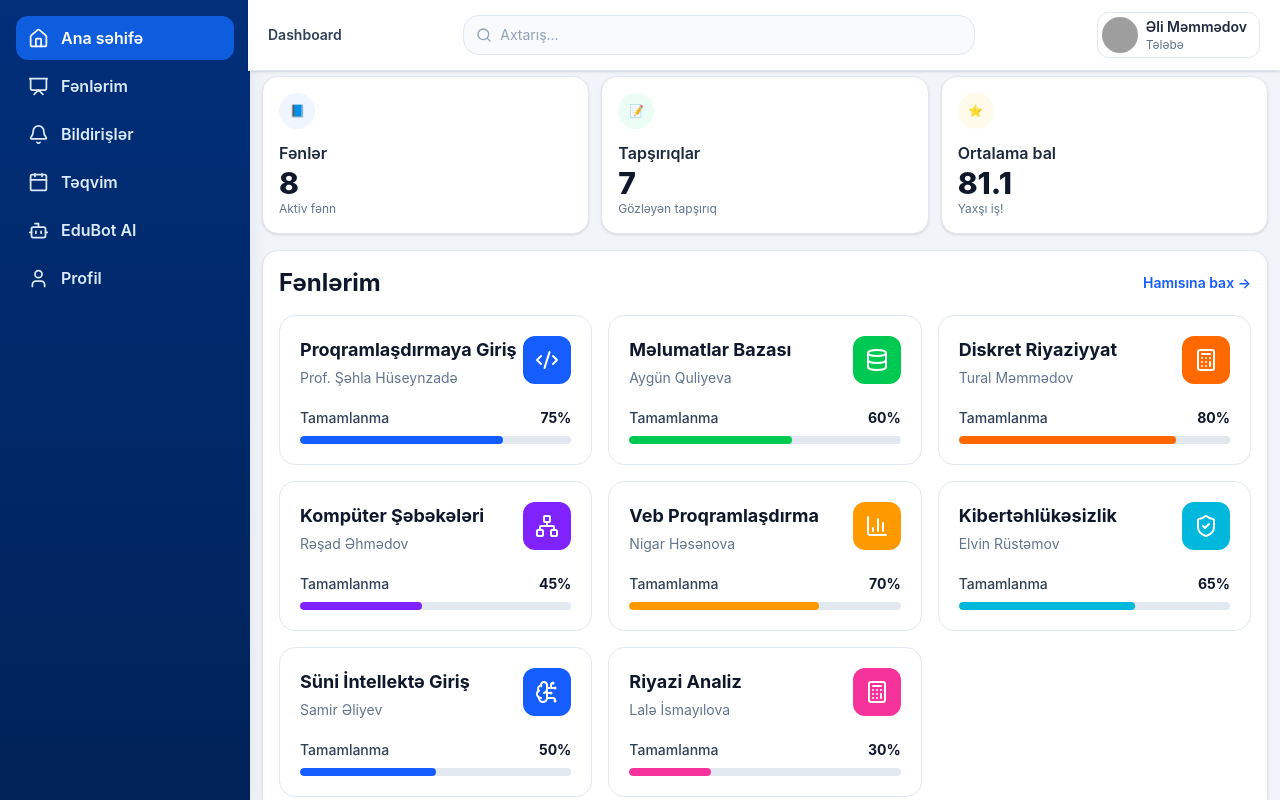
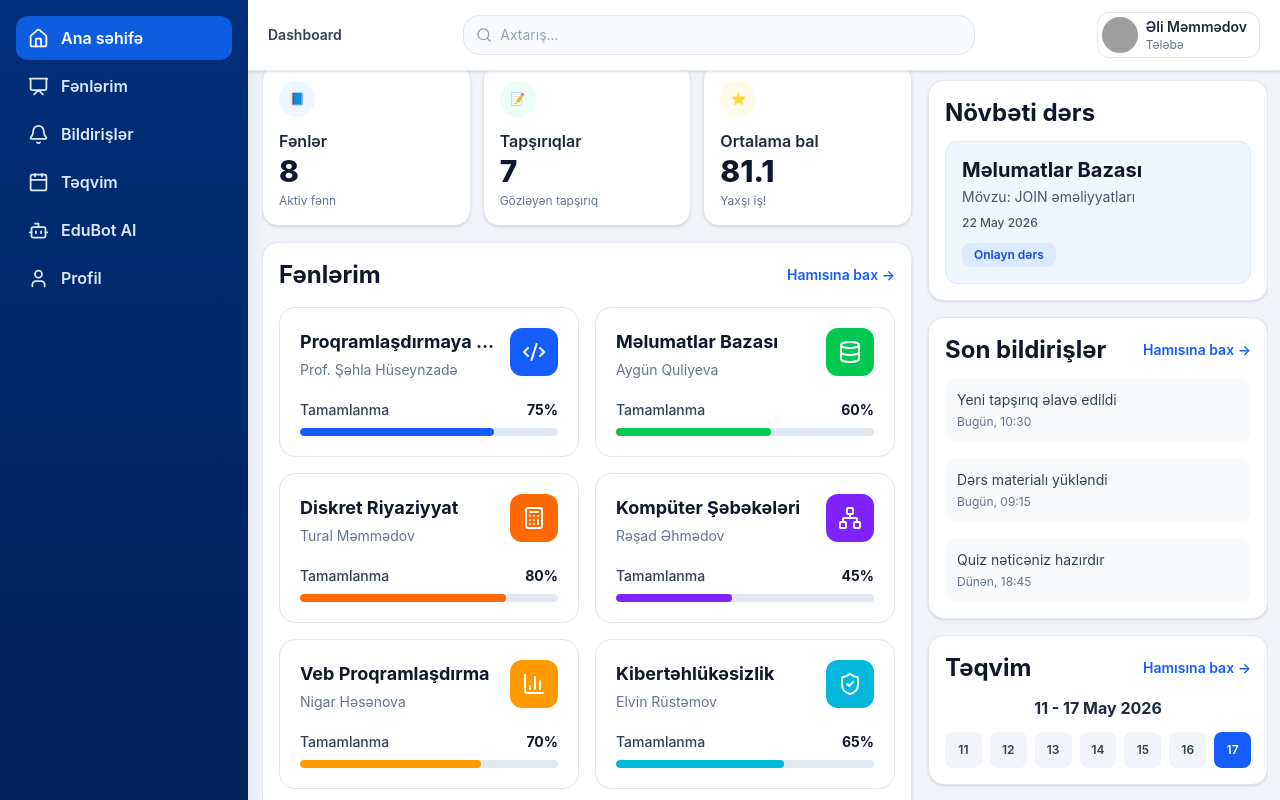
Before and after one commit to JafarMustafayev/LMS, a React (Vite) app: page / in a window 1280 px wide. Shown: the top 800 px of the page. Built offline with nearby package versions, Linux system fonts and the light colour scheme; grey boxes are pictures that could not be loaded.

Commit message:
bezi UI deyisiklikleri edildi

```diff
--- a/src/components/Sidebar.jsx
+++ b/src/components/Sidebar.jsx
@@ -22,7 +22,7 @@ function Sidebar() {
   return (
     <>
       {/* Desktop Sidebar */}
-      <aside className="sticky top-0 z-50 hidden h-screen flex-col overflow-y-auto bg-gradient-to-b from-[#012f7a] to-[#012258] p-4 text-slate-100 shadow-xl xl:flex">
+      <aside className="fixed inset-y-0 left-0 z-50 hidden w-62 flex-col overflow-y-auto bg-gradient-to-b from-[#012f7a] to-[#012258] p-4 text-slate-100 shadow-xl xl:flex">
         <nav className="space-y-1">
           {navItems.map((item) => (
             <NavLink
@@ -42,8 +42,6 @@ function Sidebar() {
             </NavLink>
           ))}
         </nav>
-
-
       </aside>
 
       {/* Mobile Bottom Navigation */}
--- a/src/components/dashboard/CalendarCard.jsx
+++ b/src/components/dashboard/CalendarCard.jsx
@@ -22,29 +22,36 @@ function CalendarCard() {
 
   const firstDate = weekDates[0];
   const lastDate = weekDates[6];
-  const rangeLabel = `${firstDate.getDate()} - ${lastDate.getDate()} ${monthNames[lastDate.getMonth()]} ${lastDate.getFullYear()}`;
+
+  const rangeLabel = `${firstDate.getDate()} - ${lastDate.getDate()} ${
+    monthNames[lastDate.getMonth()]
+  } ${lastDate.getFullYear()}`;
 
   return (
-    <section className="rounded-2xl border border-slate-200 bg-white p-4 shadow-sm">
-      <div className="mb-3 flex items-center justify-between">
-        <h2 className="text-2xl font-bold text-slate-900">Təqvim</h2>
-        <Link className="text-sm font-semibold text-blue-600" to="calendar">
+    <section className="min-w-0 rounded-2xl border border-slate-200 bg-white p-3 shadow-sm sm:p-4">
+      <div className="mb-3 flex flex-wrap items-center justify-between gap-2">
+        <h2 className="text-xl font-bold text-slate-900 sm:text-2xl">Təqvim</h2>
+
+        <Link
+          className="text-sm font-semibold text-blue-600 hover:text-blue-700"
+          to="/calendar"
+        >
           Hamısına bax →
         </Link>
       </div>
 
-      <p className="mb-3 text-center text-base font-bold text-slate-800">
+      <p className="mb-3 text-center text-sm font-bold text-slate-800 sm:text-base">
         {rangeLabel}
       </p>
 
-      <div className="grid grid-cols-7 gap-2 text-center">
+      <div className="grid min-w-0 grid-cols-7 gap-1 text-center sm:gap-2">
         {weekDates.map((date) => {
           const isToday = date.toDateString() === today.toDateString();
 
           return (
             <span
               key={date.toISOString()}
-              className={`grid h-9 place-items-center rounded-lg text-xs font-semibold ${
+              className={`grid h-8 min-w-0 place-items-center rounded-lg text-xs font-semibold sm:h-9 ${
                 isToday
                   ? "bg-blue-600 text-white"
                   : "bg-slate-100 text-slate-700"
--- a/src/components/dashboard/NextLessonCard.jsx
+++ b/src/components/dashboard/NextLessonCard.jsx
@@ -1,19 +1,25 @@
-import { Link } from "react-router-dom";
-
 function NextLessonCard({ nextLesson }) {
   return (
-    <section className="rounded-2xl border border-slate-200 bg-white p-4 shadow-sm">
+    <section className="min-w-0 rounded-2xl border border-slate-200 bg-white p-3 shadow-sm sm:p-4">
       <div className="mb-3 flex items-center justify-between">
-        <h2 className="text-2xl font-bold text-slate-900">Növbəti dərs</h2>
+        <h2 className="text-xl font-bold text-slate-900 sm:text-2xl">
+          Növbəti dərs
+        </h2>
       </div>
-      <div className="rounded-xl border border-blue-100 bg-blue-50 p-4">
-        <h3 className="text-xl font-bold leading-tight text-slate-900">
+
+      <div className="min-w-0 rounded-xl border border-blue-100 bg-blue-50 p-4">
+        <h3 className="break-words text-lg font-bold leading-tight text-slate-900 sm:text-xl">
           {nextLesson.title}
         </h3>
-        <p className="mt-1 text-sm text-slate-600">{nextLesson.topic}</p>
+
+        <p className="mt-1 break-words text-sm text-slate-600">
+          {nextLesson.topic}
+        </p>
+
         <p className="mt-2 text-xs font-medium text-slate-600">
           {nextLesson.time}
         </p>
+
         <span className="mt-3 inline-flex rounded-lg bg-blue-100 px-3 py-1 text-xs font-semibold text-blue-700">
           {nextLesson.mode}
         </span>
--- a/src/components/dashboard/NotificationsCard.jsx
+++ b/src/components/dashboard/NotificationsCard.jsx
@@ -2,20 +2,24 @@ import { Link } from "react-router-dom";
 
 function NotificationsCard({ notifications, count }) {
   return (
-    <section className="rounded-2xl border border-slate-200 bg-white p-4 shadow-sm">
-      <div className="mb-3 flex items-center justify-between">
-        <h2 className="text-2xl font-bold text-slate-900">Son bildirişlər</h2>
+    <section className="min-w-0 rounded-2xl border border-slate-200 bg-white p-3 shadow-sm sm:p-4">
+      <div className="mb-3 flex flex-wrap items-center justify-between gap-2">
+        <h2 className="text-xl font-bold text-slate-900 sm:text-2xl">
+          Son bildirişlər
+        </h2>
+
         <Link
-          className="text-sm font-semibold text-blue-600"
+          className="text-sm font-semibold text-blue-600 hover:text-blue-700"
           to="/notifications"
         >
           Hamısına bax →
         </Link>
       </div>
-      <ul className="space-y-4">
+
+      <ul className="space-y-3 sm:space-y-4">
         {notifications.slice(0, count).map((item) => (
-          <li key={item.id} className="rounded-xl bg-slate-50 p-3">
-            <p className="text-sm text-slate-700">{item.title}</p>
+          <li key={item.id} className="min-w-0 rounded-xl bg-slate-50 p-3">
+            <p className="break-words text-sm text-slate-700">{item.title}</p>
             <p className="mt-1 text-xs text-slate-500">{item.time}</p>
           </li>
         ))}
--- a/src/components/dashboard/RightSidebar.jsx
+++ b/src/components/dashboard/RightSidebar.jsx
@@ -4,7 +4,7 @@ import NotificationsCard from "./NotificationsCard";
 
 function RightSidebar({ nextLesson, notifications }) {
   return (
-    <aside className="space-y-4">
+    <aside className="min-w-0 space-y-4 xl:sticky xl:top-4 xl:self-start">
       <NextLessonCard nextLesson={nextLesson} />
       <NotificationsCard notifications={notifications} count={3} />
       <CalendarCard />
--- a/src/components/dashboard/StatsGrid.jsx
+++ b/src/components/dashboard/StatsGrid.jsx
@@ -1,21 +1,26 @@
 function StatsGrid({ statCards }) {
   return (
-    <div className="grid gap-3 sm:grid-cols-2 xl:grid-cols-3">
+    <div className="grid w-full min-w-0 gap-3 sm:grid-cols-2 lg:grid-cols-3">
       {statCards.map((card) => (
         <article
           key={card.title}
-          className="rounded-2xl border border-slate-200 bg-white p-4 shadow-sm"
+          className="min-w-0 rounded-2xl border border-slate-200 bg-white p-4 shadow-sm"
         >
           <span
-            className={`grid h-9 w-9 place-items-center rounded-full text-xs ${card.tone}`}
+            className={`grid h-9 w-9 shrink-0 place-items-center rounded-full text-xs ${card.tone}`}
           >
             {card.icon}
           </span>
-          <p className="mt-3 text-base font-semibold text-slate-800">
+
+          <p className="mt-3 truncate text-sm font-semibold text-slate-800 sm:text-base">
             {card.title}
           </p>
-          <p className="text-3xl font-extrabold text-slate-900">{card.value}</p>
-          <p className="text-xs text-slate-500">{card.note}</p>
+
+          <p className="text-2xl font-extrabold text-slate-900 sm:text-3xl">
+            {card.value}
+          </p>
+
+          <p className="mt-1 text-xs text-slate-500">{card.note}</p>
         </article>
       ))}
     </div>
--- a/src/components/dashboard/SubjectsSection.jsx
+++ b/src/components/dashboard/SubjectsSection.jsx
@@ -2,44 +2,51 @@ import { Link } from "react-router-dom";
 
 function SubjectsSection({ subjects }) {
   return (
-    <section className="rounded-2xl border border-slate-200 bg-white p-4 shadow-sm">
-      <div className="mb-4 flex items-center justify-between">
-        <h2 className="text-2xl font-bold text-slate-900">Fənlərim</h2>
+    <section className="w-full min-w-0 rounded-2xl border border-slate-200 bg-white p-3 shadow-sm sm:p-4">
+      <div className="mb-4 flex flex-wrap items-center justify-between gap-2">
+        <h2 className="text-xl font-bold text-slate-900 sm:text-2xl">
+          Fənlərim
+        </h2>
 
-        <Link to="subjects" className="text-sm font-semibold text-blue-600">
+        <Link
+          to="/subjects"
+          className="text-sm font-semibold text-blue-600 hover:text-blue-700"
+        >
           Hamısına bax →
         </Link>
       </div>
 
-      <div className="grid gap-4 md:grid-cols-2 xl:grid-cols-3">
+      <div className="grid min-w-0 gap-4 sm:grid-cols-2 2xl:grid-cols-3">
         {subjects.map((subject) => {
           const Icon = subject.icon;
 
           return (
             <article
               key={subject.id}
-              className="rounded-2xl border border-slate-200 p-5"
+              className="min-w-0 rounded-2xl border border-slate-200 p-4 sm:p-5"
             >
-              <div className="flex items-start justify-between">
-                <div>
-                  <h3 className="text-lg font-bold text-slate-900">
+              <div className="flex min-w-0 items-start justify-between gap-3">
+                <div className="min-w-0">
+                  <h3 className="truncate text-base font-bold text-slate-900 sm:text-lg">
                     {subject.title}
                   </h3>
 
-                  <p className="mt-1 text-sm text-slate-500">
+                  <p className="mt-1 truncate text-sm text-slate-500">
                     {subject.teacher}
                   </p>
                 </div>
 
                 <div
-                  className={`flex h-12 w-12 items-center justify-center rounded-xl ${subject.iconBg}`}
+                  className={`flex h-11 w-11 shrink-0 items-center justify-center rounded-xl sm:h-12 sm:w-12 ${subject.iconBg}`}
                 >
-                  <Icon className={`h-6 w-6 ${subject.iconColor}`} />
+                  <Icon
+                    className={`h-5 w-5 sm:h-6 sm:w-6 ${subject.iconColor}`}
+                  />
                 </div>
               </div>
 
               <div className="mt-5">
-                <div className="mb-2 flex items-center justify-between">
+                <div className="mb-2 flex items-center justify-between gap-2">
                   <p className="text-sm font-medium text-slate-700">
                     Tamamlanma
                   </p>
@@ -52,9 +59,7 @@ function SubjectsSection({ subjects }) {
                 <div className="h-2 overflow-hidden rounded-full bg-slate-200">
                   <div
                     className={`h-full rounded-full ${subject.progressColor}`}
-                    style={{
-                      width: `${subject.progress}%`,
-                    }}
+                    style={{ width: `${subject.progress}%` }}
                   />
                 </div>
               </div>
--- a/src/layout/MainLayout.jsx
+++ b/src/layout/MainLayout.jsx
@@ -4,16 +4,16 @@ import Navbar from "../components/Navbar";
 
 function MainLayout() {
   return (
-    <div className="min-h-dvh w-full max-w-full overflow-x-hidden bg-slate-100 xl:grid xl:grid-cols-[250px_minmax(0,1fr)]">
+    <div className="min-h-screen w-full overflow-x-hidden bg-slate-100">
       <Sidebar />
 
-      <main className="min-w-0 w-full overflow-x-hidden pb-20 pt-14 xl:pb-0 xl:pt-16">
+      <div className="min-w-0 w-full overflow-x-hidden xl:pl-[250px]">
         <Navbar />
 
-        <div className="w-full max-w-full overflow-x-hidden p-2 sm:p-3">
+        <main className="min-w-0 w-full overflow-x-hidden px-2 pb-20 pt-16 sm:px-3 xl:pb-4">
           <Outlet />
-        </div>
-      </main>
+        </main>
+      </div>
     </div>
   );
 }
--- a/src/pages/DashboardPage.jsx
+++ b/src/pages/DashboardPage.jsx
@@ -1,19 +1,20 @@
+import { useEffect } from "react";
 import RightSidebar from "../components/dashboard/RightSidebar";
 import StatsGrid from "../components/dashboard/StatsGrid";
 import SubjectsSection from "../components/dashboard/SubjectsSection";
 import { nextLesson, statCards } from "../data/datas";
 import { notificationsSeed } from "../data/notificationsData";
 import { subjects } from "../data/subjectDatas";
-import { useEffect } from "react";
 
 function DashboardPage() {
   useEffect(() => {
     document.title = "LMS";
   }, []);
+
   return (
-    <div className="space-y-4">
-      <div className="grid gap-4 2xl:grid-cols-[1fr_360px]">
-        <section className="space-y-4">
+    <div className="w-full max-w-full overflow-x-hidden space-y-4">
+      <div className="grid w-full max-w-full min-w-0 gap-4 xl:grid-cols-[minmax(0,1fr)_340px] 2xl:grid-cols-[minmax(0,1fr)_360px]">
+        <section className="min-w-0 space-y-4">
           <StatsGrid statCards={statCards} />
           <SubjectsSection subjects={subjects} />
         </section>
--- a/src/pages/SubjectsPage.jsx
+++ b/src/pages/SubjectsPage.jsx
@@ -9,7 +9,7 @@ function SubjectsPage() {
   }, []);
   return (
     <div className="pt-5">
-      <div className="grid gap-4 md:grid-cols-2 xl:grid-cols-4 space-y-5">
+      <div className="grid gap-4 md:grid-cols-2 xl:grid-cols-4">
         {subjects.map((subject) => (
           <SubjectCard key={subject.id} subject={subject} />
         ))}
```
